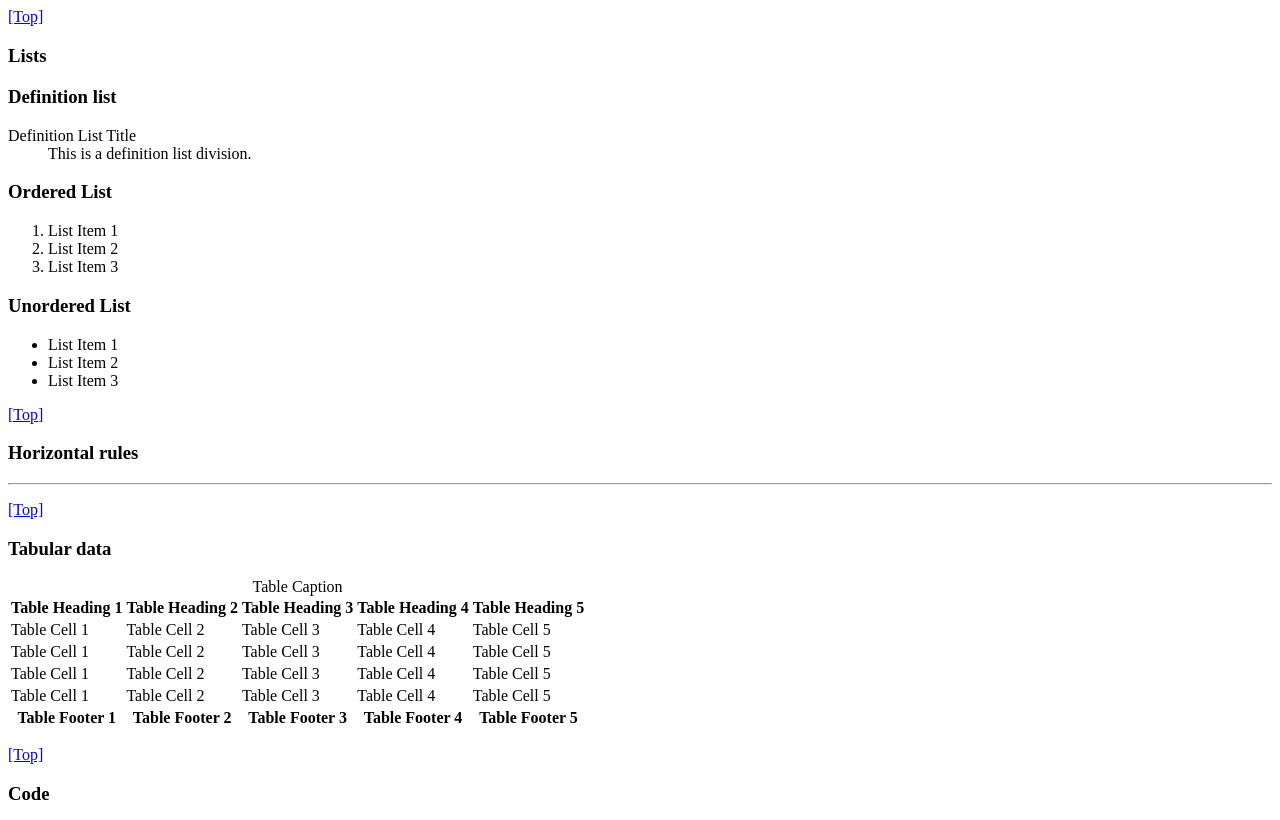
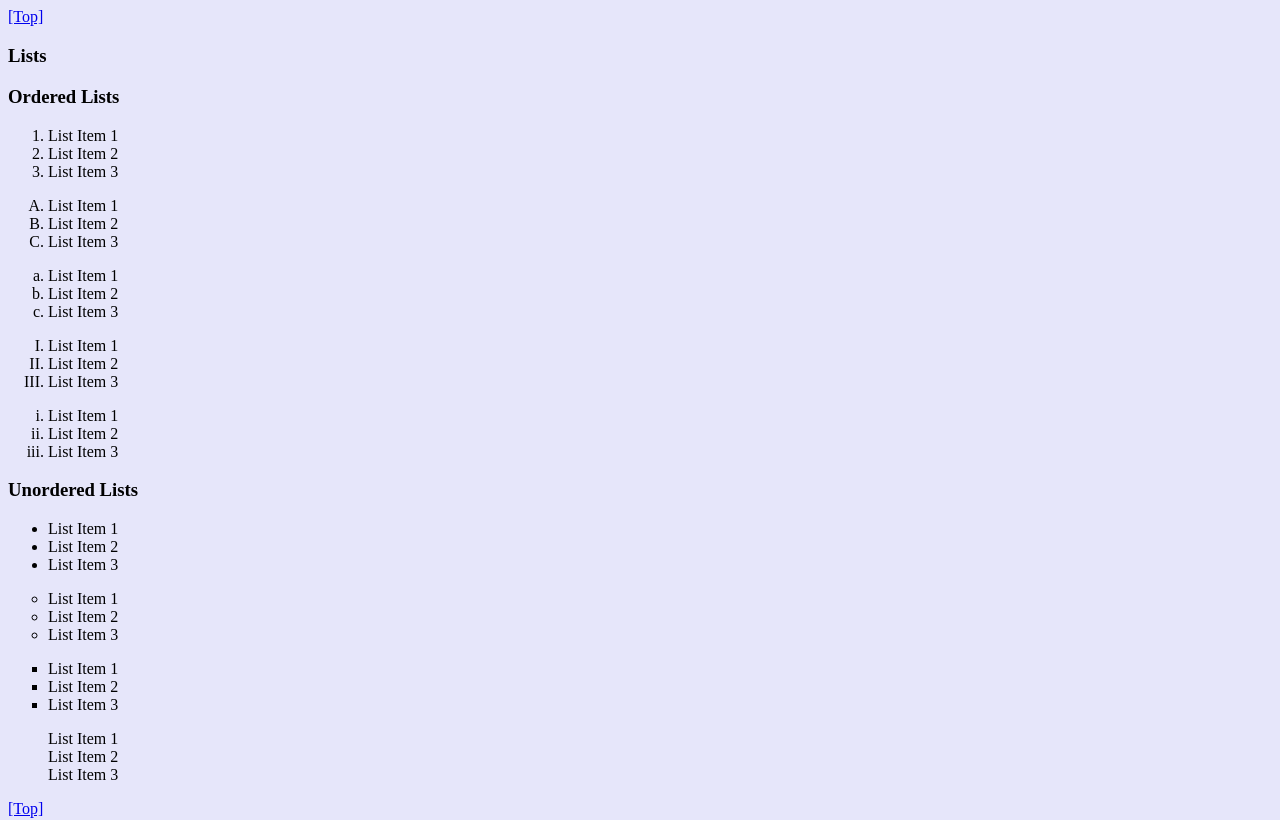
Before and after one commit to cbracco/html5-test-page, a website: page index.html in a window 1280 px wide. Shown: the part 1240-2060 px from the top of the page. Drawn offline with Linux system fonts and the light colour scheme.

Commit message:
added some features

```diff
--- a/index.html
+++ b/index.html
@@ -5,7 +5,7 @@
     <meta name="viewport" content="width=device-width, initial-scale=1.0">
     <title>HTML5 Test Page</title>
   </head>
-  <body>
+  <body bgcolor="#E6E6FA">
     <div id="top" class="page" role="document">
       <header role="banner">
         <h1>HTML5 Test Page</h1>
@@ -91,19 +91,49 @@
           <article id="text__lists">
             <header><h1>Lists</h1></header>
             <div>
-              <h3>Definition list</h3>
-              <dl>
-                <dt>Definition List Title</dt>
-                <dd>This is a definition list division.</dd>
-              </dl>
-              <h3>Ordered List</h3>
-              <ol>
+              <h3>Ordered Lists</h3>
+              <ol type="1">
                 <li>List Item 1</li>
                 <li>List Item 2</li>
                 <li>List Item 3</li>
               </ol>
-              <h3>Unordered List</h3>
-              <ul>
+              <ol type="A">
+                <li>List Item 1</li>
+                <li>List Item 2</li>
+                <li>List Item 3</li>
+              </ol>
+              <ol type="a">
+                <li>List Item 1</li>
+                <li>List Item 2</li>
+                <li>List Item 3</li>
+              </ol>
+              <ol type="I">
+                <li>List Item 1</li>
+                <li>List Item 2</li>
+                <li>List Item 3</li>
+              </ol>
+              <ol type="i">
+                <li>List Item 1</li>
+                <li>List Item 2</li>
+                <li>List Item 3</li>
+              </ol>
+              <h3>Unordered Lists</h3>
+              <ul type="disc">
+                <li>List Item 1</li>
+                <li>List Item 2</li>
+                <li>List Item 3</li>
+              </ul>
+              <ul type="circle">
+                <li>List Item 1</li>
+                <li>List Item 2</li>
+                <li>List Item 3</li>
+              </ul>
+              <ul type="square">
+                <li>List Item 1</li>
+                <li>List Item 2</li>
+                <li>List Item 3</li>
+              </ul>
+              <ul type="none">
                 <li>List Item 1</li>
                 <li>List Item 2</li>
                 <li>List Item 3</li>
```
